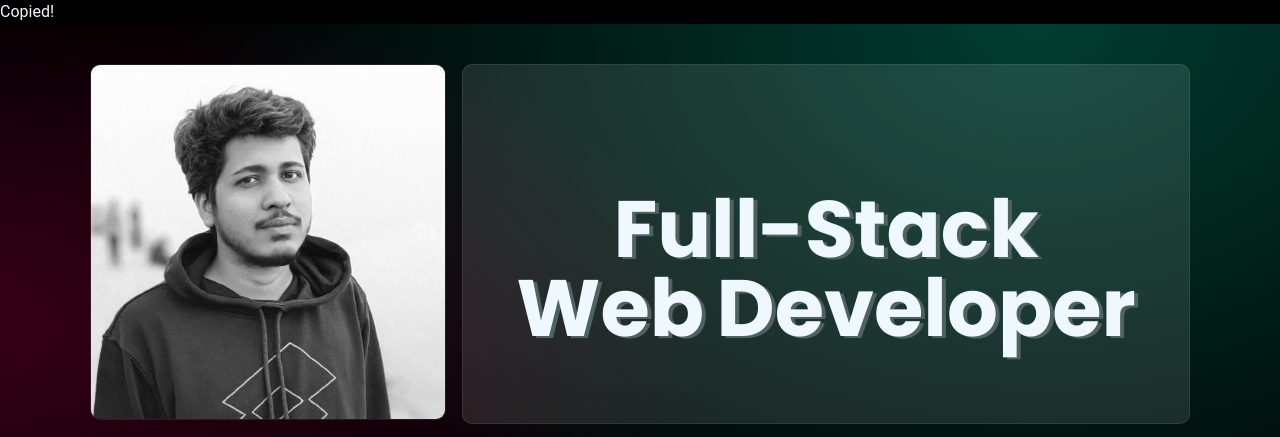
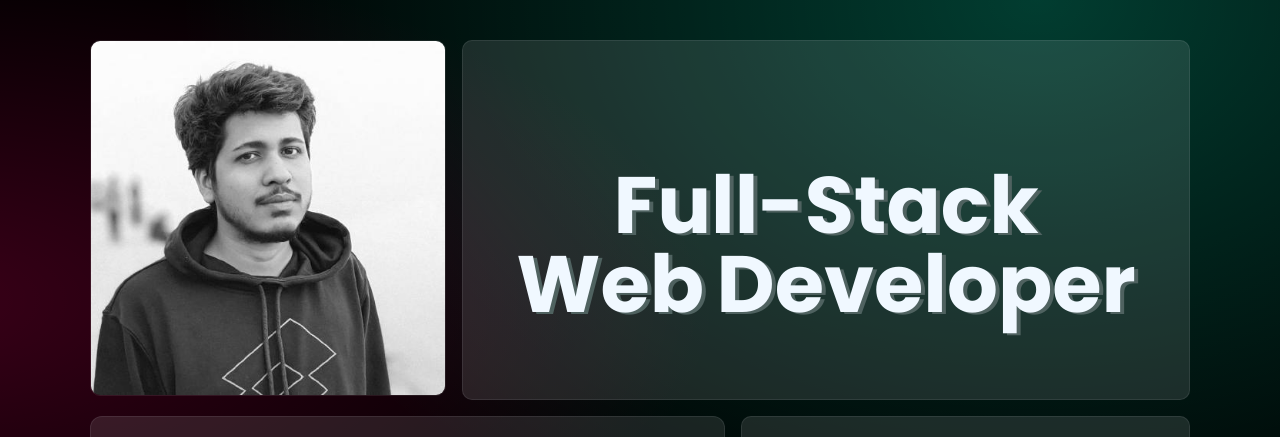
Before and after one commit to mohammedrakib944/animation-portfolio, a plain HTML site: page index.html in a window 1280 px wide. Shown: the top 437 px of the page. Drawn offline with nearby package versions, Linux system fonts and the light colour scheme; a script that the page names is missing.

Commit message:
remove bug

```diff
--- a/index.html
+++ b/index.html
@@ -3,7 +3,6 @@
   <head>
     <meta charset="UTF-8" />
     <meta name="viewport" content="width=device-width, initial-scale=1.0" />
-    Copied!
     <meta
       name="description"
       content="Hire the best web developer and React.js developer in Bangladesh! Our experienced team delivers top-notch web development solutions. We specialize in creating stunning websites with cutting-edge technologies. Whether you need a React.js expert or a general web developer, we are your go-to choice. Contact us for professional and innovative web development services."
```
